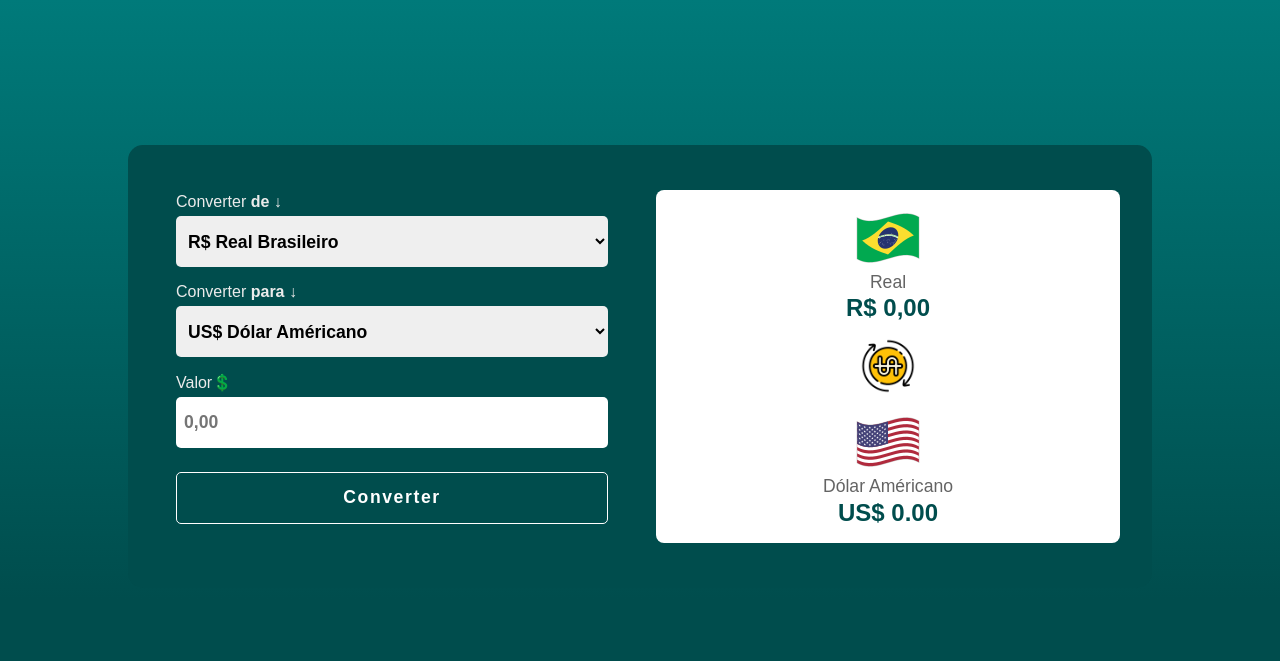
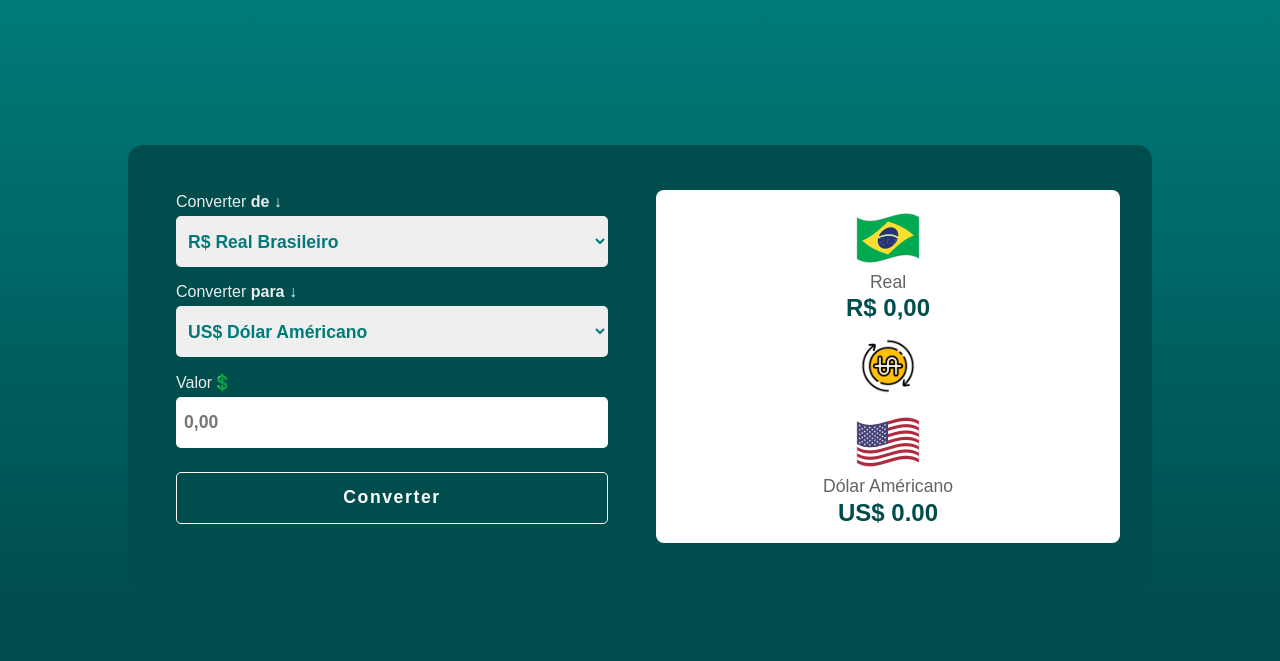
Before and after one commit to ailtonjunior11/projeto-pessoal-conversor-moedas, a plain HTML site: page index.html in a window 1280 px wide. Shown: the top 661 px of the page. Drawn offline with nearby package versions, Linux system fonts and the light colour scheme; a web font is replaced by a local one.

Commit message:
Alteração nos estilos do select

```diff
--- a/styles.css
+++ b/styles.css
@@ -71,6 +71,7 @@ main {
   font-size: 1.1rem;
   font-weight: var(--font-weight-bold);
   cursor: pointer;
+  color: var(--color-primary);
 }
 
 .information-section label input {
```
